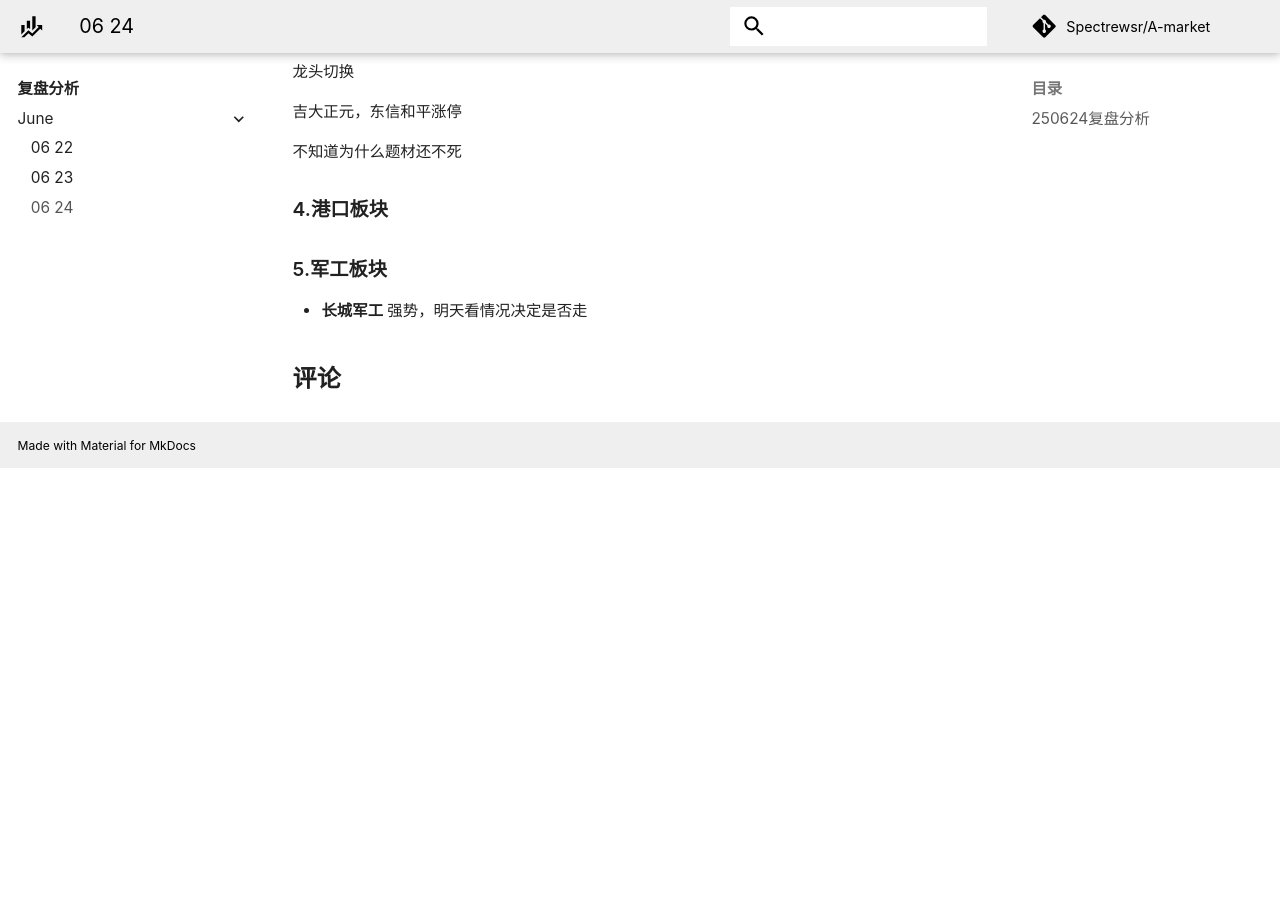
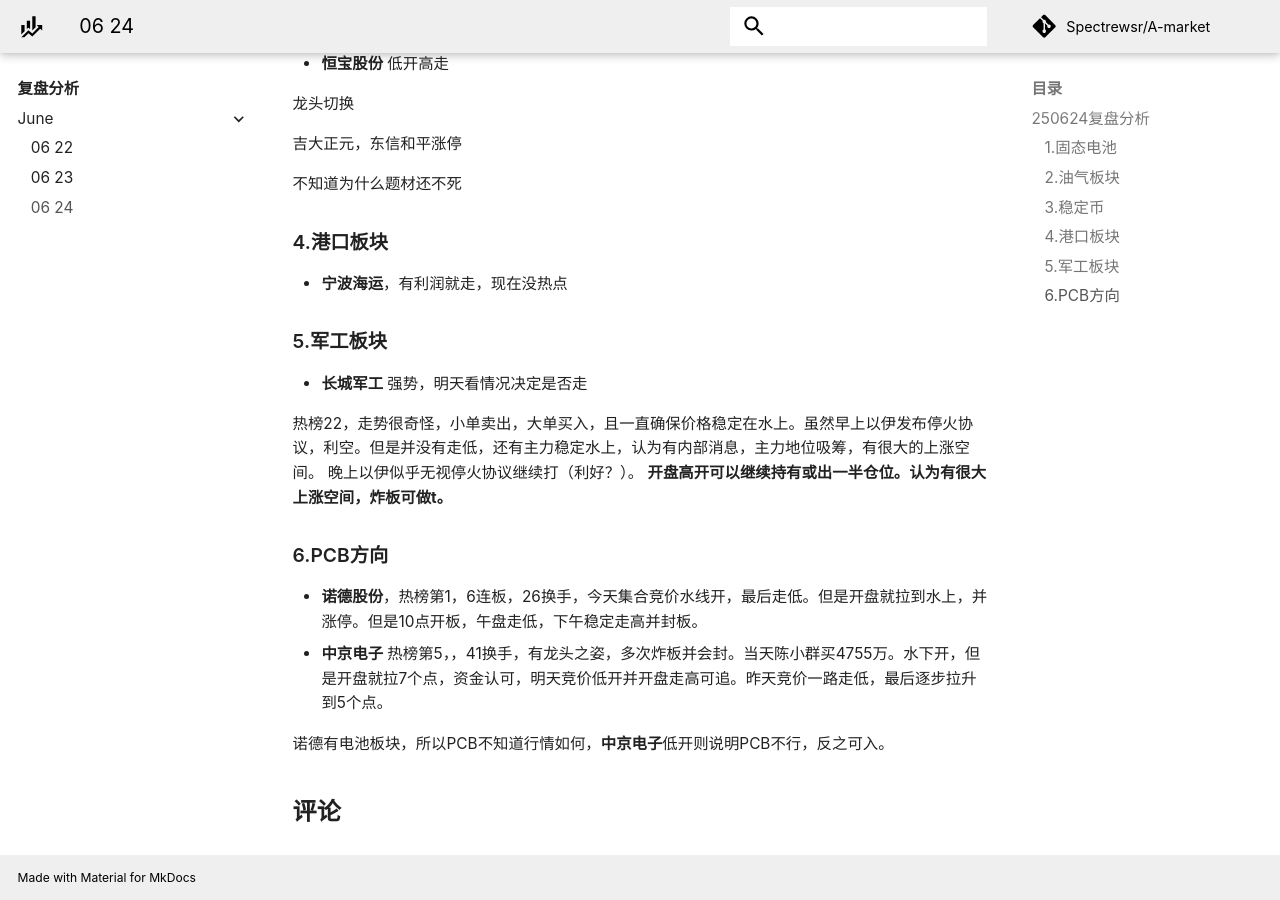
Before and after one commit to Spectrewsr/A-market, an MkDocs documentation site: the page built from docs/daily/2025/06/06-24/06-24.md, in a window 1280 px wide and 900 px high, scrolled down 1489 px. Built offline with MkDocs 1.6.1 and Material for MkDocs 9.7.7, drawn with Linux system fonts in a browser that asks for light colours; comment, search, counter and statistics services are not loaded; before the commit the page ends 1957 px from its top, so only the background shows below that.

Commit message:
250624 bottlefish

```diff
--- a/docs/daily/2025/06/06-24/06-24.md
+++ b/docs/daily/2025/06/06-24/06-24.md
@@ -11,6 +11,7 @@
 - **诺德股份** 低开高走，连扳
 - **国轩高科** 涨停新高
 - **龙蟠科技** 低开高走，涨停
+- **金龙羽** 低开高走，涨停
 
 固态电池概念强势回归，明天看情况，寻找新的固态电池的票，做高低切换
 
@@ -35,6 +36,18 @@
 
 ### 4.港口板块
 
+- **宁波海运**，有利润就走，现在没热点
 
 ### 5.军工板块
 - **长城军工** 强势，明天看情况决定是否走
+
+热榜22，走势很奇怪，小单卖出，大单买入，且一直确保价格稳定在水上。虽然早上以伊发布停火协议，利空。但是并没有走低，还有主力稳定水上，认为有内部消息，主力地位吸筹，有很大的上涨空间。
+晚上以伊似乎无视停火协议继续打（利好？）。
+**开盘高开可以继续持有或出一半仓位。认为有很大上涨空间，炸板可做t。**
+
+### 6.PCB方向
+
+- **诺德股份**，热榜第1，6连板，26换手，今天集合竞价水线开，最后走低。但是开盘就拉到水上，并涨停。但是10点开板，午盘走低，下午稳定走高并封板。
+- **中京电子** 热榜第5，，41换手，有龙头之姿，多次炸板并会封。当天陈小群买4755万。水下开，但是开盘就拉7个点，资金认可，明天竞价低开并开盘走高可追。昨天竞价一路走低，最后逐步拉升到5个点。
+
+诺德有电池板块，所以PCB不知道行情如何，**中京电子**低开则说明PCB不行，反之可入。
--- a/mkdocs.yml
+++ b/mkdocs.yml
@@ -24,7 +24,7 @@
 markdown_extensions:
   - toc:
       permalink: true
-      toc_depth: 2
+      toc_depth: 4
   - meta
   - def_list
   - attr_list
```
